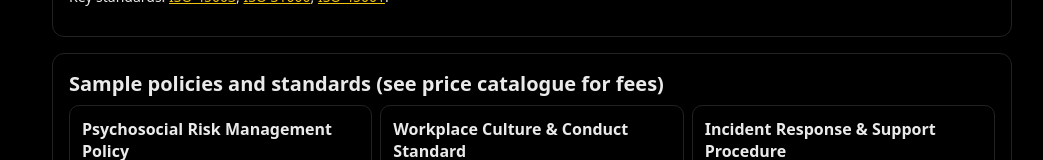
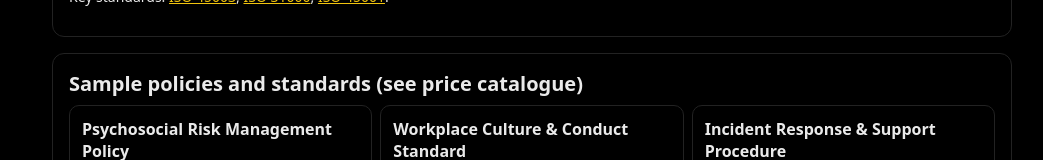
Before and after one commit to AlbertoRMelgoza/AdMeliorem, a Next.js app: page /resources in a window 1280 px wide. Shown: the part 764-924 px from the top of the page, without its empty margins (108-1151 px from the left). Built offline with nearby package versions, Linux system fonts and the light colour scheme.

Commit message:
Update page.tsx

```diff
--- a/app/resources/page.tsx
+++ b/app/resources/page.tsx
@@ -61,7 +61,7 @@ export default function Page() {
       </section>
 
       <section style={{ border: "1px solid #222", borderRadius: 12, padding: 16, marginBottom: 16 }}>
-        <h2 style={{ margin: 0, fontSize: 20 }}>Sample policies and standards (see price catalogue for fees)</h2>
+        <h2 style={{ margin: 0, fontSize: 20 }}>Sample policies and standards (see price catalogue)</h2>
         <div style={{ display: "grid", gap: 8, gridTemplateColumns: "repeat(auto-fit, minmax(260px, 1fr))", marginTop: 8 }}>
           {policies.map((p, i) => (
             <div key={i} style={{ border: "1px solid #222", borderRadius: 10, padding: 12 }}>
```
